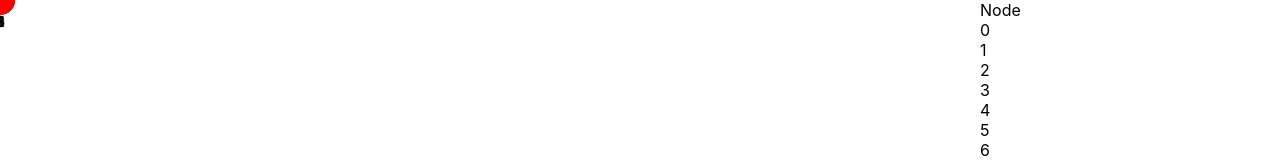
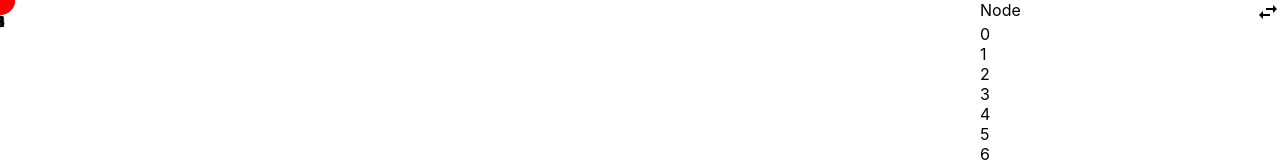
Before and after one commit to StedmanDennis/dfa-to-re, a Next.js app: page / in a window 1280 px wide. Shown: the top 162 px of the page. Built offline with nearby package versions, Linux system fonts and the light colour scheme.

Commit message:
added swap icon to graph config

```diff
--- a/components/GraphConfig/GraphConfig.tsx
+++ b/components/GraphConfig/GraphConfig.tsx
@@ -1,4 +1,5 @@
 import { Button } from "@mui/material"
+import SwapHorizIcon from '@mui/icons-material/SwapHoriz';
 import cytoscape from "cytoscape"
 import { useState } from "react"
 import { EdgeConfig } from "../EdgeConfig/EdgeConfig"
@@ -32,7 +33,10 @@ export function GraphConfig({graphInstance, nodeList, edgeList}: props) {
     const config = mode === Mode.Node ? <NodeConfig nodeList={nodeList} addNode={addNode}/> : <EdgeConfig nodeList={nodeList} edgeList={edgeList} addEdge={addEdge}/>
     return (
     <div style={{display: 'grid', gridTemplateRows: "auto 1fr auto"}}>
-        <div onClick={cycleMode}>{mode ? "Edge" : "Node"}</div>
+        <div style={{display: 'grid', gridTemplateColumns: "1fr auto"}}>
+            <div>{mode ? "Edge" : "Node"}</div>
+            <SwapHorizIcon onClick={cycleMode}></SwapHorizIcon>
+        </div>
         {config}
         <Button onClick={startConversion} >Start</Button>
     </div>)
--- a/package.json
+++ b/package.json
@@ -10,6 +10,7 @@
   "dependencies": {
     "@emotion/react": "^11.7.1",
     "@emotion/styled": "^11.6.0",
+    "@mui/icons-material": "^5.5.1",
     "@mui/material": "^5.2.6",
     "cytoscape": "^3.20.0",
     "mui": "0.0.1",
```
Also changed, not shown: 1 other file (tests, documents, lock files or other folders).
